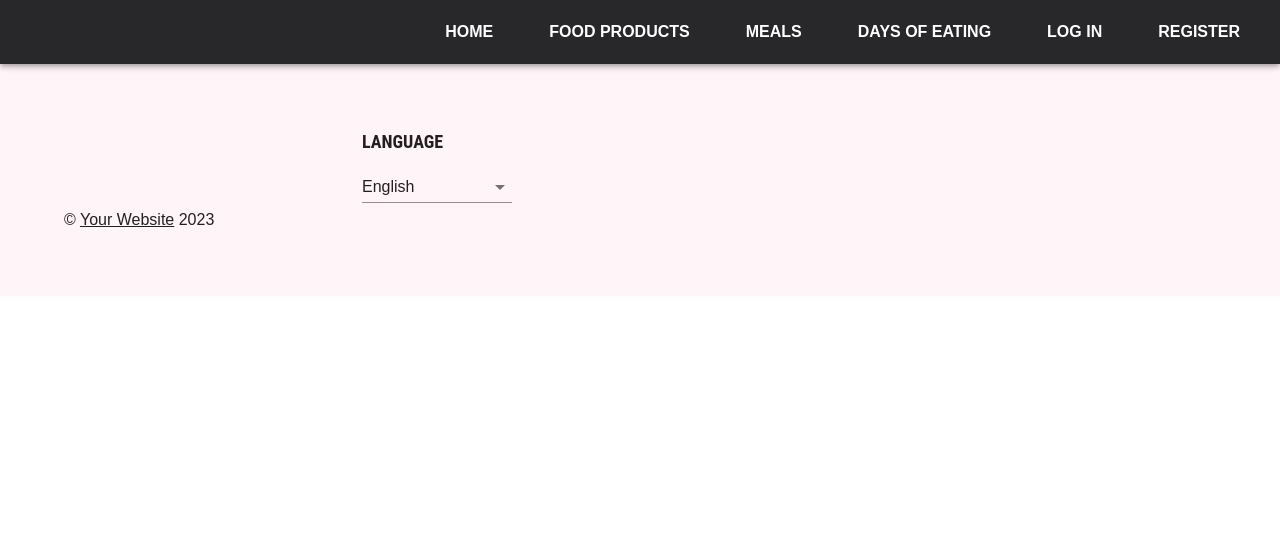
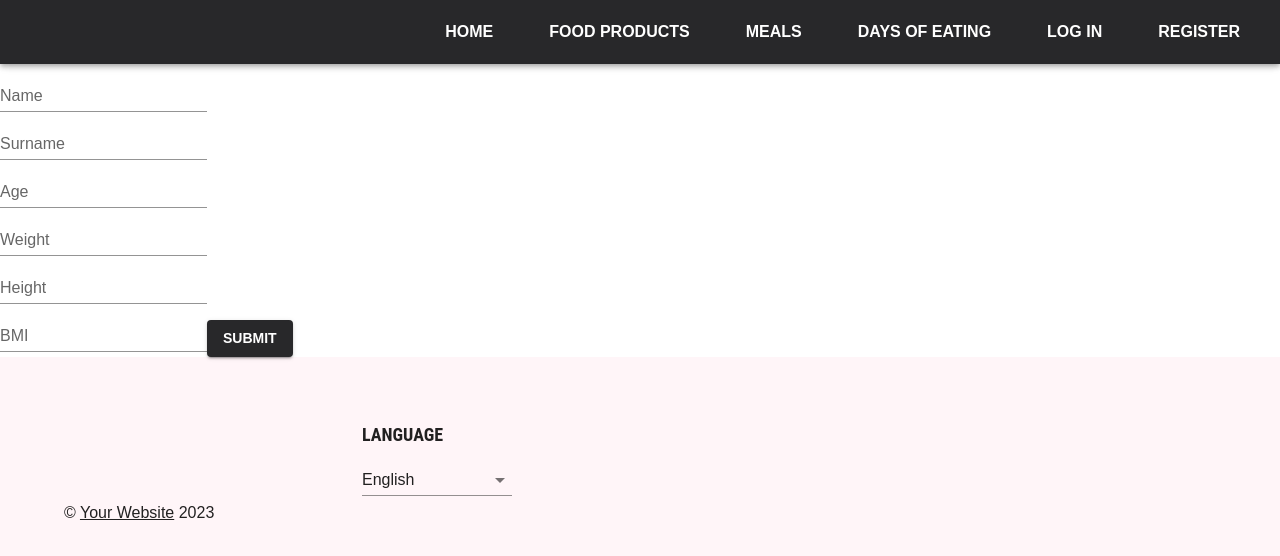
Before and after one commit to ArturKa97/gitHubRep, a React (Create React App) app in the folder Baigiamasis/front-end/: page /personal in a window 1280 px wide. Shown: the top 556 px of the page. Built offline with nearby package versions, Linux system fonts and the light colour scheme.

Commit message:
Adding personal info form to the user menu

```diff
--- /dev/null
+++ b/Baigiamasis/front-end/src/components/PersonalInfoForm.js
@@ -0,0 +1,134 @@
+import {Button, TextField} from "@mui/material";
+import Box from "@mui/material/Box";
+import {Field, Form, Formik} from "formik";
+import * as React from "react";
+import * as Yup from 'yup'
+
+const personalInfoValidationSchema = Yup.object().shape({
+    name: Yup.string()
+        .min(2, ({label, min}) => `${label} must contain more than ${min} chars!`)
+        .max(30, ({label, max}) => `${label} must contain less than ${max} chars!`)
+        .required()
+        .label("Name"),
+    surname: Yup.string()
+        .min(2, ({label, min}) => `${label} must contain more than ${min} chars!`)
+        .max(30, ({label, max}) => `${label} must contain less than ${max} chars!`)
+        .required()
+        .label("Surname"),
+    age: Yup.number()
+        .positive("Must be a positive number!")
+        .min(0, ({min}) => `Minimum ${min} years of age!`)
+        .max(120, ({max}) => `Maximum ${max} years of age!`)
+        .required()
+        .label("Age"),
+    height: Yup.number()
+        .positive("Must be a positive number!")
+        .min(0, ({min}) => `Minimum ${min} cm height!`)
+        .max(300, ({max}) => `Maximum ${max} cm height!`)
+        .required()
+        .label("Height"),
+    weight: Yup.number()
+        .positive("Must be a positive number!")
+        .min(0, ({min}) => `Minimum ${min} kg weight!`)
+        .max(700, ({max}) => `Maximum ${max} kg weight!`)
+        .required()
+        .label("Weight"),
+    bmi: Yup.number()
+        .positive("Must be a positive number!")
+        .min(0, ({min}) => `Minimum ${min} grams of protein!`)
+        .max(99, ({max}) => `Maximum ${max} grams of protein!`)
+        .required()
+        .label("BMI"),
+})
+
+const personalInfo = {
+    name: '',
+    surname: '',
+    age: '',
+    height: '',
+    weight: '',
+    bmi: ''
+}
+
+const PersonalInfoForm = () => {
+
+
+    return (
+        <>
+            <Box
+                noValidate
+                autoComplete="off"
+                sx={{
+                    width: 300
+                }}
+            >
+                <Formik
+                    initialValues={personalInfo}
+                    onSubmit={async (values, {setSubmitting}) => {
+                        console.log(values)
+                        setSubmitting(false)
+                    }}
+                    validationSchema={personalInfoValidationSchema}>
+                    {({errors, touched}) => (
+                        <Form>
+                            <Field id="name"
+                                   name="name"
+                                   label="Name"
+                                   variant="standard"
+                                   error={!!errors.name && touched.name}
+                                   helperText={touched.name && errors.name}
+                                   as={TextField}
+                            />
+                            <Field id="surname"
+                                   name="surname"
+                                   label="Surname"
+                                   variant="standard"
+                                   error={!!errors.surname && touched.surname}
+                                   helperText={touched.surname && errors.surname}
+                                   as={TextField}
+                            />
+                            <Field id="age"
+                                   name="age"
+                                   label="Age"
+                                   variant="standard"
+                                   error={!!errors.age && touched.age}
+                                   helperText={touched.age && errors.age}
+                                   as={TextField}
+                            />
+                            <Field id="weight"
+                                   name="weight"
+                                   label="Weight"
+                                   variant="standard"
+                                   error={!!errors.weight && touched.weight}
+                                   helperText={touched.weight && errors.weight}
+                                   as={TextField}
+                            />
+                            <Field id="height"
+                                   name="height"
+                                   label="Height"
+                                   variant="standard"
+                                   error={!!errors.height && touched.height}
+                                   helperText={touched.height && errors.height}
+                                   as={TextField}
+                            />
+                            <Field id="bmi"
+                                   name="bmi"
+                                   label="BMI"
+                                   variant="standard"
+                                   error={!!errors.bmi && touched.bmi}
+                                   helperText={touched.bmi && errors.bmi}
+                                   as={TextField}
+                            />
+                            <Button type="submit" sx={{
+                                marginTop: 2
+                            }} variant="contained">Submit</Button>
+                        </Form>
+                    )}
+                </Formik>
+            </Box>
+        </>
+    )
+}
+
+
+export default PersonalInfoForm
--- a/Baigiamasis/front-end/src/components/UserAccountMenu.js
+++ b/Baigiamasis/front-end/src/components/UserAccountMenu.js
@@ -80,7 +80,7 @@ const UserAccountMenu = () => {
                 transformOrigin={{ horizontal: 'right', vertical: 'top' }}
                 anchorOrigin={{ horizontal: 'right', vertical: 'bottom' }}
             >
-                <MenuItem onClick={handleClose}>
+                <MenuItem onClick={() => navigate("/personal")}>
                     <Avatar /> Profile
                 </MenuItem>
                 <MenuItem onClick={handleClose}>
--- a/Baigiamasis/front-end/src/routing/PageRouting.js
+++ b/Baigiamasis/front-end/src/routing/PageRouting.js
@@ -6,6 +6,7 @@ import DaysOfEating from "../components/DaysOfEating";
 import LoginForm from "../components/LoginForm";
 import ProtectedRoute from "../components/ProtectedRoute";
 import AdminPage from "../components/AdminPage";
+import PersonalInfoForm from "../components/PersonalInfoForm";
 
 const PageRouting = () => (
     <Routes>
@@ -14,6 +15,7 @@ const PageRouting = () => (
         <Route path="/meals" element={<Meals/>}/>
         <Route path="/days" element={<DaysOfEating/>}/>
         <Route path="/login" element={<LoginForm/>}/>
+        <Route path="/personal" element={<PersonalInfoForm/>}/>
         <Route path="/admin" element={
             <ProtectedRoute roles={["ADMIN"]}>
                 <AdminPage/>
```
